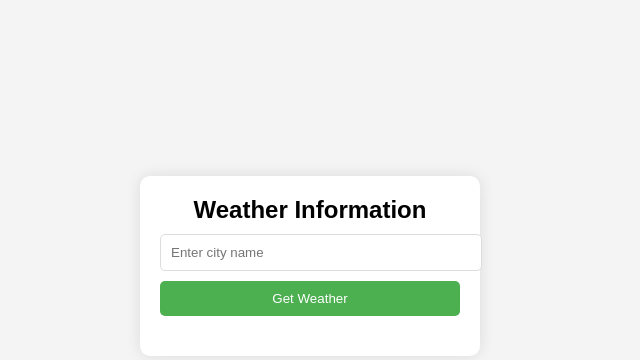
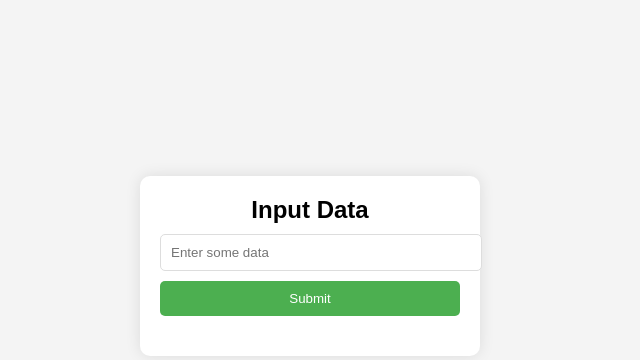
Before and after one commit to nishb2715/render-demo, a Flask app: page / in a window 1280 px wide. Shown: the part 134-494 px from the top of the page, without its empty margins (330-970 px from the left). Run offline with Flask 3, Linux system fonts and the light colour scheme; parts of the project's set-up code (start-up, migrations or seed data) failed here and were passed over.

Commit message:
Update index.html

```diff
--- a/templates/index.html
+++ b/templates/index.html
@@ -3,7 +3,7 @@
 <head>
     <meta charset="UTF-8">
     <meta name="viewport" content="width=device-width, initial-scale=1.0">
-    <title>Simple Weather Application</title>
+    <title>Simple Application</title>
     <style>
         body {
             font-family: Arial, sans-serif;
@@ -15,7 +15,7 @@
             align-items: center;
             height: 100vh;
         }
-        .weather-container {
+        .app-container {
             background-color: #fff;
             border-radius: 10px;
             padding: 20px;
@@ -23,17 +23,17 @@
             width: 300px;
             text-align: center;
         }
-        .weather-container h2 {
+        .app-container h2 {
             margin: 0 0 10px;
         }
-        .weather-container input {
+        .app-container input {
             padding: 10px;
             width: 100%;
             margin-bottom: 10px;
             border: 1px solid #ddd;
             border-radius: 5px;
         }
-        .weather-container button {
+        .app-container button {
             padding: 10px;
             background-color: #4CAF50;
             color: #fff;
@@ -42,58 +42,38 @@
             width: 100%;
             cursor: pointer;
         }
-        .weather-container button:hover {
+        .app-container button:hover {
             background-color: #45a049;
         }
-        .weather-info {
+        .app-info {
             margin-top: 20px;
         }
-        .weather-info p {
+        .app-info p {
             margin: 5px 0;
         }
     </style>
 </head>
 <body>
 
-    <div class="weather-container">
-        <h2>Weather Information</h2>
-        <input type="text" id="city" placeholder="Enter city name" />
-        <button onclick="getWeather()">Get Weather</button>
+    <div class="app-container">
+        <h2>Input Data</h2>
+        <input type="text" id="inputData" placeholder="Enter some data" />
+        <button onclick="handleInput()">Submit</button>
 
-        <div class="weather-info" id="weather-info"></div>
+        <div class="app-info" id="app-info"></div>
     </div>
 
     <script>
-        function getWeather() {
-            const city = document.getElementById('city').value;
-            if (city === "") {
-                alert("Please enter a city name.");
+        function handleInput() {
+            const inputData = document.getElementById('inputData').value;
+            if (inputData === "") {
+                alert("Please enter some data.");
                 return;
             }
 
-            const apiKey = "YOUR_API_KEY"; // Replace with your OpenWeatherMap API key
-            const url = `https://api.openweathermap.org/data/2.5/weather?q=${city}&appid=${apiKey}&units=metric`;
-
-            fetch(url)
-                .then(response => response.json())
-                .then(data => {
-                    if (data.cod === 200) {
-                        const temp = data.main.temp;
-                        const humidity = data.main.humidity;
-                        const description = data.weather[0].description;
-
-                        document.getElementById('weather-info').innerHTML = `
-                            <p>Temperature: ${temp}°C</p>
-                            <p>Humidity: ${humidity}%</p>
-                            <p>Description: ${description}</p>
-                        `;
-                    } else {
-                        document.getElementById('weather-info').innerHTML = `<p>City not found. Please try again.</p>`;
-                    }
-                })
-                .catch(error => {
-                    document.getElementById('weather-info').innerHTML = `<p>Error fetching data. Please try again later.</p>`;
-                });
+            document.getElementById('app-info').innerHTML = `
+                <p>You entered: ${inputData}</p>
+            `;
         }
     </script>
 
```
